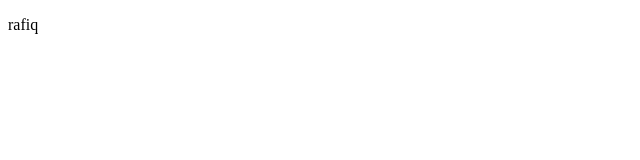
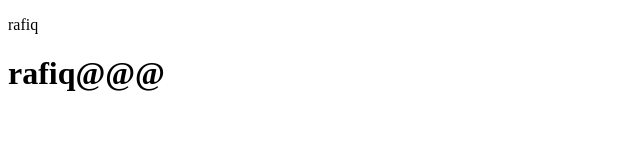
Before and after one commit to Rafiqul26/rafiqul, a plain HTML site: page index.html in a window 1280 px wide. Shown: the whole page, without its empty margins (0-640 px from the left). Drawn offline with Linux system fonts and the light colour scheme.

Commit message:
Update index.html

```diff
--- a/index.html
+++ b/index.html
@@ -8,5 +8,6 @@
 </head>
 <body>
     <p>rafiq</p>
+    <h1>rafiq@@@</h1>
 </body>
 </html>
```
